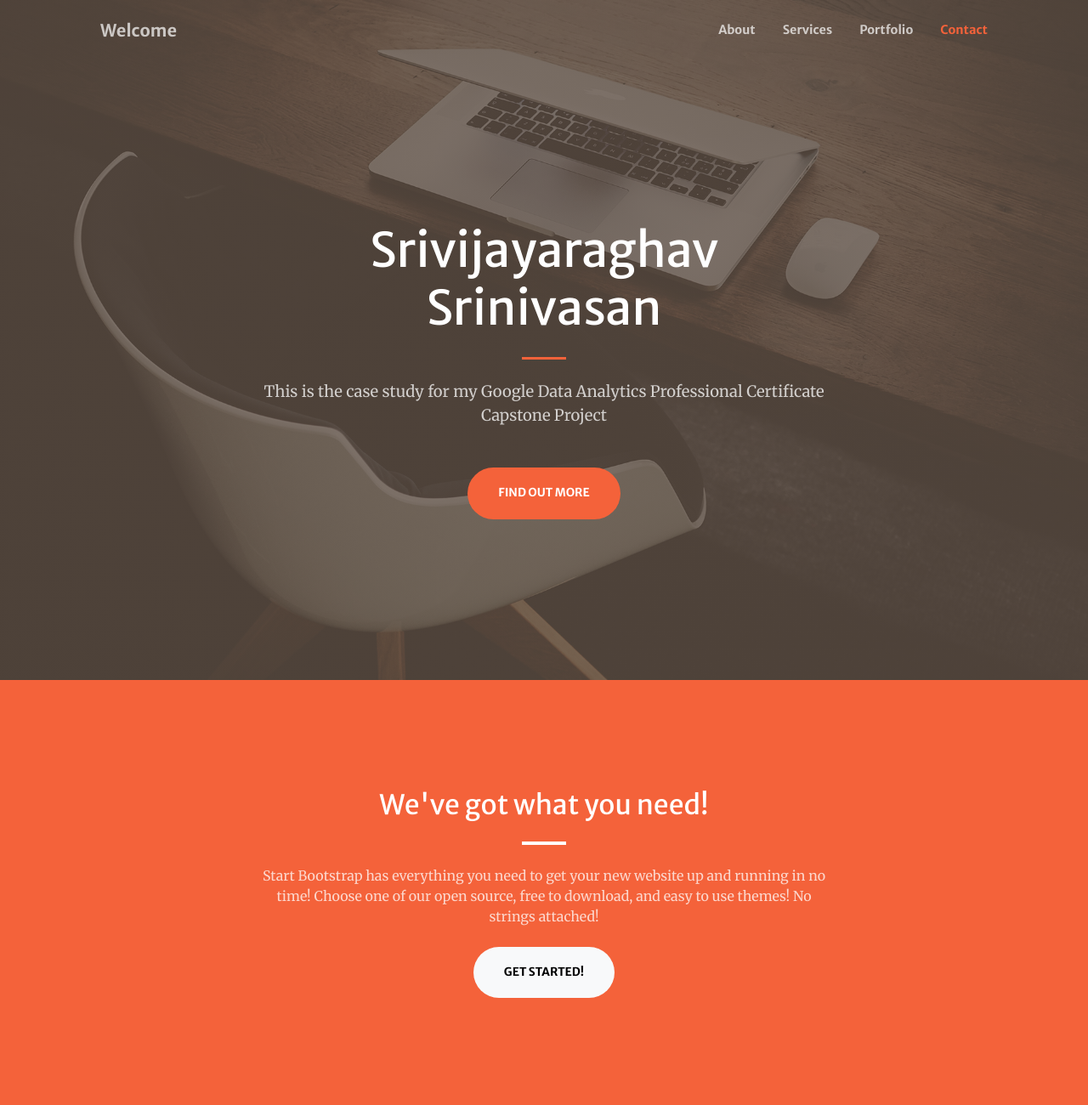
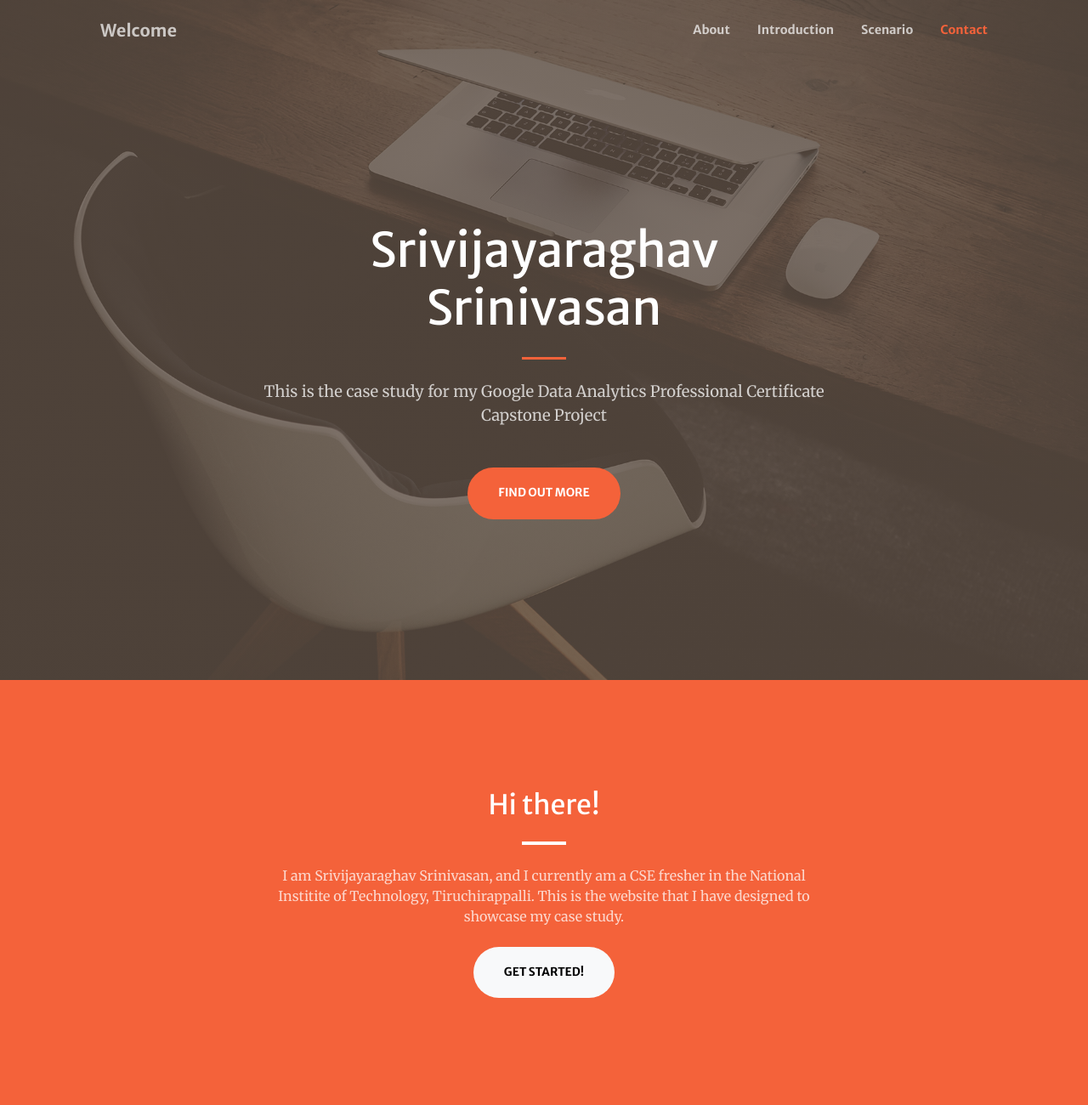
Before and after one commit to Srivijayaraghav-S/google, a plain HTML site: page index.html in a window 1280 px wide. Shown: the top 1300 px of the page at 85% size. Drawn offline with nearby package versions, Linux system fonts and the light colour scheme; some packages are replaced by stand-ins of ours; a script that the page names is missing.

Commit message:
Update index.html

```diff
--- a/index.html
+++ b/index.html
@@ -27,8 +27,8 @@
                 <div class="collapse navbar-collapse" id="navbarResponsive">
                     <ul class="navbar-nav ms-auto my-2 my-lg-0">
                         <li class="nav-item"><a class="nav-link" href="#about">About</a></li>
-                        <li class="nav-item"><a class="nav-link" href="#services">Services</a></li>
-                        <li class="nav-item"><a class="nav-link" href="#portfolio">Portfolio</a></li>
+                        <li class="nav-item"><a class="nav-link" href="#introduction">Introduction</a></li>
+                        <li class="nav-item"><a class="nav-link" href="#scenario">Scenario</a></li>
                         <li class="nav-item"><a class="nav-link" href="#contact">Contact</a></li>
                     </ul>
                 </div>
@@ -54,9 +54,9 @@
             <div class="container px-4 px-lg-5">
                 <div class="row gx-4 gx-lg-5 justify-content-center">
                     <div class="col-lg-8 text-center">
-                        <h2 class="text-white mt-0">We've got what you need!</h2>
+                        <h2 class="text-white mt-0">Hi there!</h2>
                         <hr class="divider divider-light" />
-                        <p class="text-white-75 mb-4">Start Bootstrap has everything you need to get your new website up and running in no time! Choose one of our open source, free to download, and easy to use themes! No strings attached!</p>
+                        <p class="text-white-75 mb-4">I am Srivijayaraghav Srinivasan, and I currently am a CSE fresher in the National Institite of Technology, Tiruchirappalli. This is the website that I have designed to showcase my case study.</p>
                         <a class="btn btn-light btn-xl" href="#services">Get Started!</a>
                     </div>
                 </div>
```
